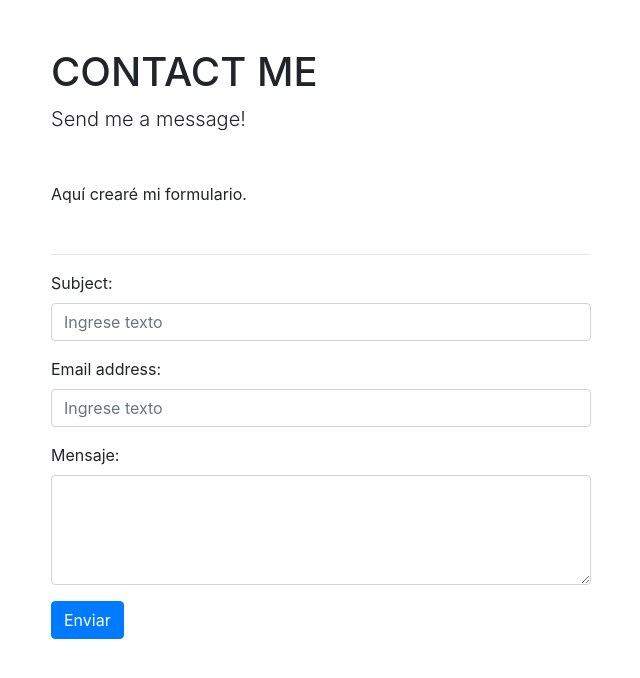
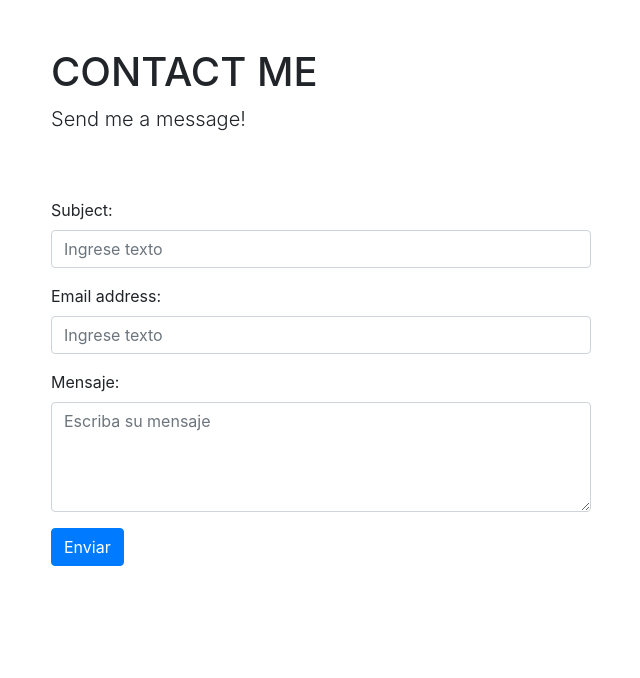
Before and after one commit to linuxmel27/website-portfolio-flask, a Flask app: page /contact in a window 1280 px wide. Shown: the part 56-734 px from the top of the page, without its empty margins (34-674 px from the left). Run offline with Flask 3, Linux system fonts and the light colour scheme; some libraries are stand-ins or nearby versions.

Commit message:
Adding more info

```diff
--- a/templates/contact.html
+++ b/templates/contact.html
@@ -10,10 +10,7 @@
     <div class="row">
         <div class="col-md-6">
             <p>
-                Aquí crearé mi formulario.
-                <div class="container mt-5"></div>
-            <hr/>
-                <form>
+                <form action="/guardar_datos" method="post">
                     <div class="form-group">
                         <label for="caja1">Subject:</label>
                         <input type="text" class="form-control" id="caja1" placeholder="Ingrese texto">
@@ -24,7 +21,7 @@
                     </div>
                     <div class="form-group">
                         <label for="mensaje">Mensaje:</label>
-                        <textarea class="form-control" id="mensaje" rows="4"></textarea>
+                        <textarea placeholder="Escriba su mensaje" class="form-control" id="mensaje" rows="4"></textarea>
                     </div>
                     <button type="button" class="btn btn-primary" onclick="obtenerDatos()">Enviar</button>
                 </form>
```
